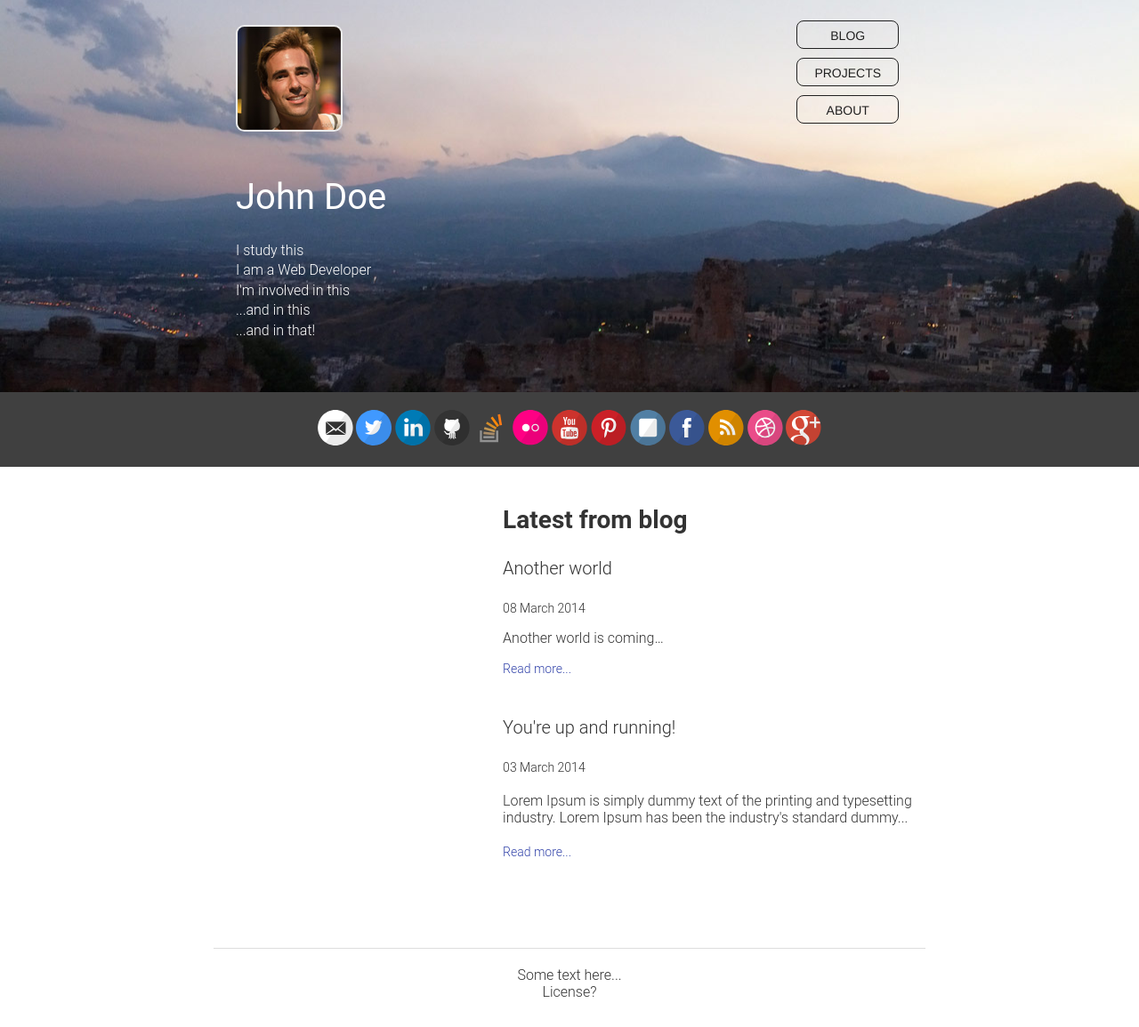
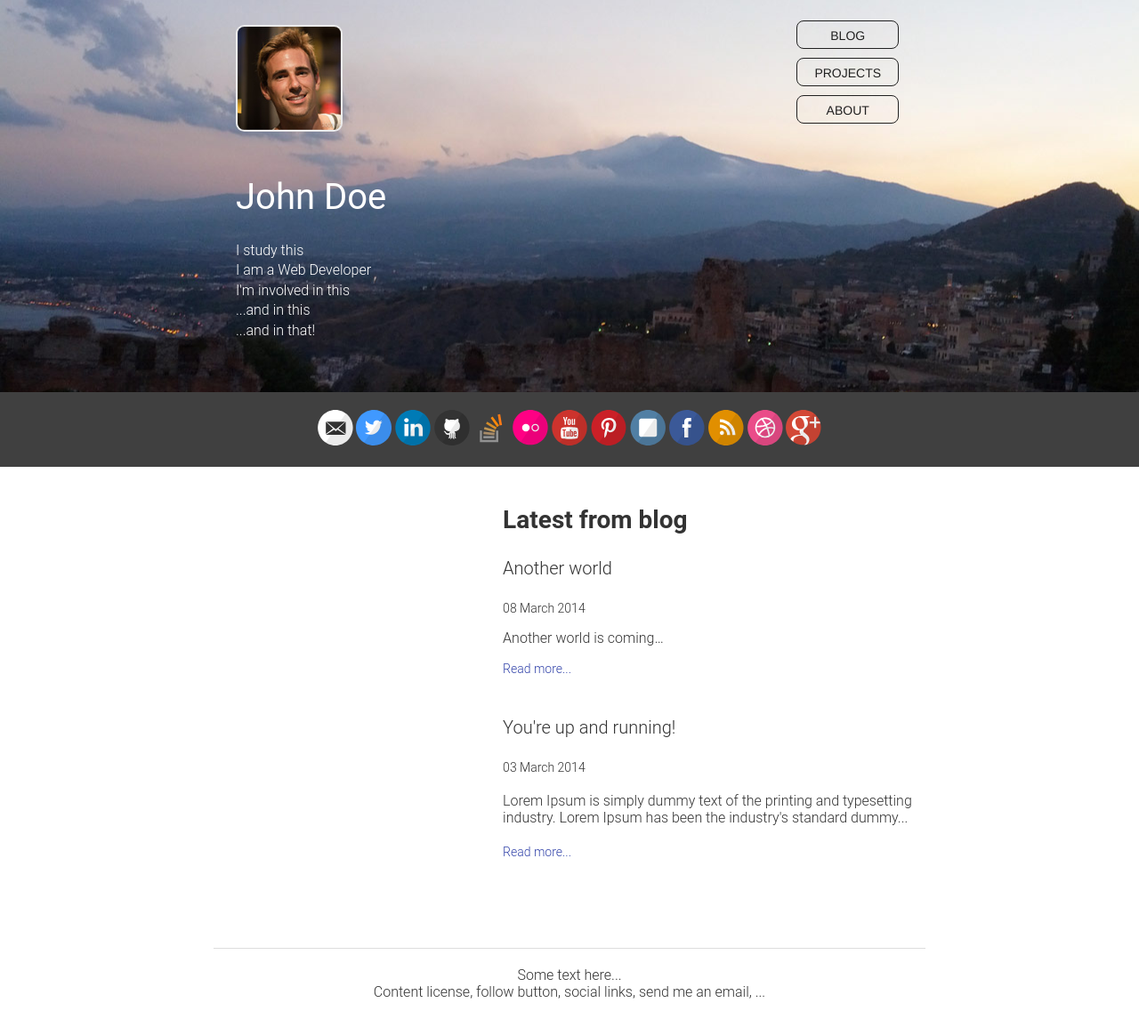
Before and after one commit to pirafrank/Jekyll-Blue, a Jekyll site: the page built from index.html, in a window 1280 px wide. Shown: the whole page at 89% size. Built offline with Jekyll 4.4.1, drawn with Linux system fonts in a browser that asks for light colours; Markdown is read by kramdown in place of the engine named in the settings.

Commit message:
added placeholder info in footer

```diff
--- a/_includes/footer.html
+++ b/_includes/footer.html
@@ -4,7 +4,7 @@
         <div class="line-separator"></div>
         <footer class="footer">
           Some text here... <br>
-          License?
+          Content license, follow button, social links, send me an email, ...
         </footer>
       </div>
     </div>
```
